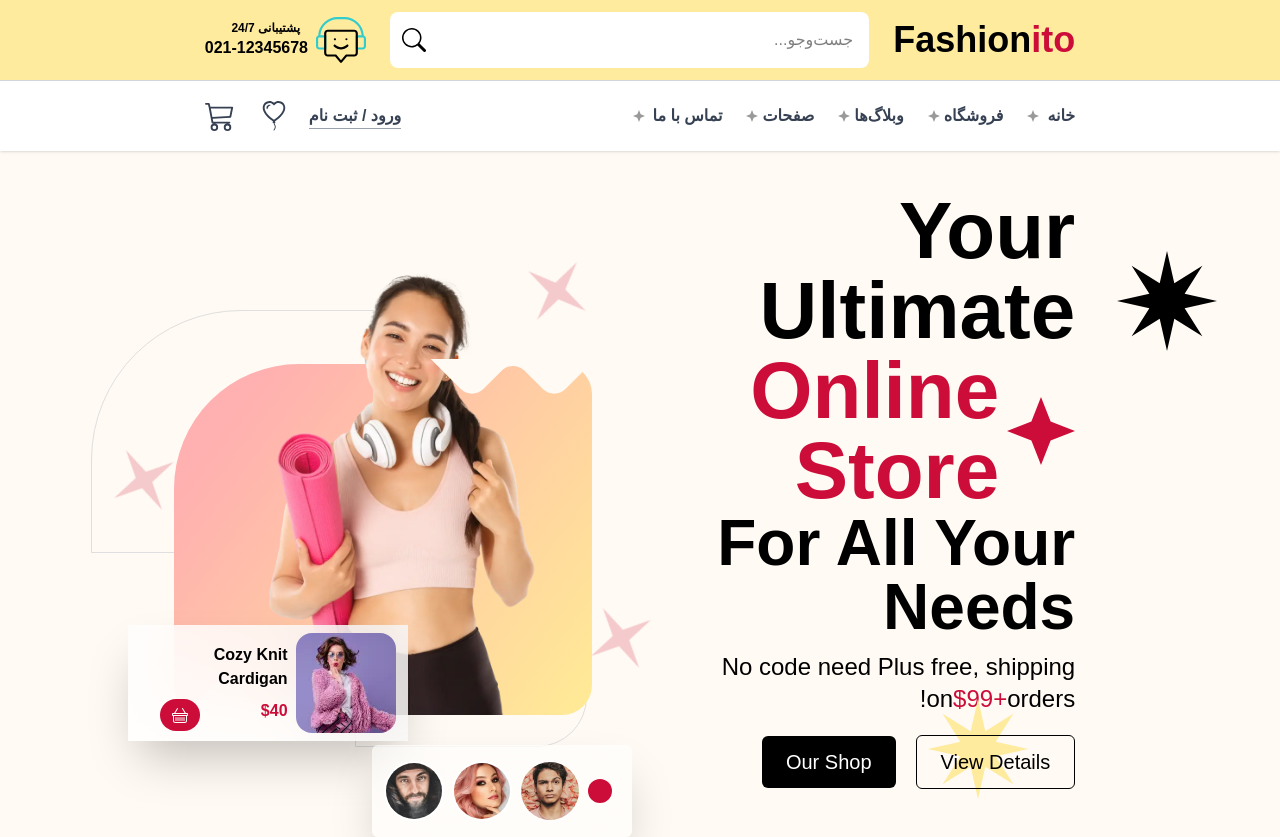
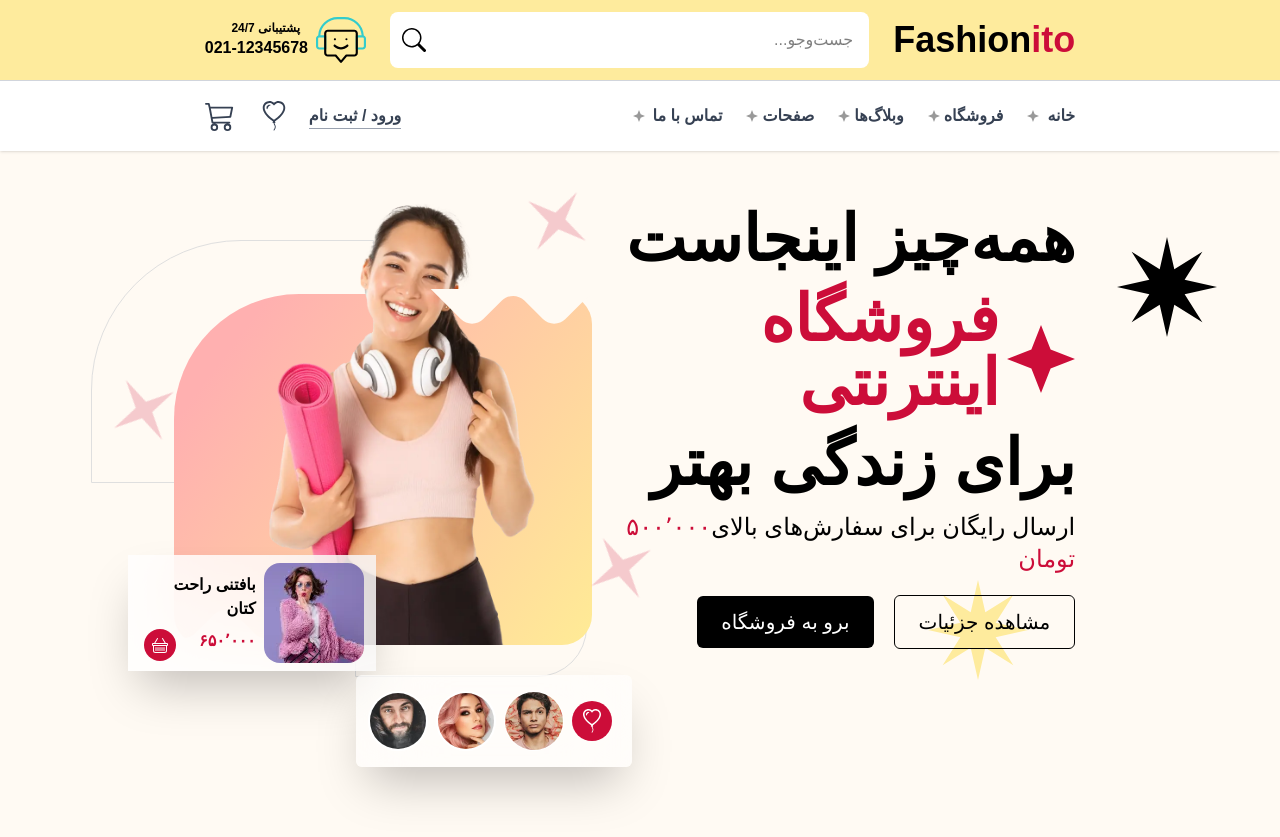
Before and after one commit to aliir7/Fashionito-Nextjs-Shop, a Next.js app: page / in a window 1280 px wide. After the commit the page ends 800 px from the top, so only its background shows below. Built offline with nearby package versions, Linux system fonts and the light colour scheme; a web font is replaced by a local one.

Commit message:
fix bottom nav & persian texts

```diff
--- a/Components/Navbar/BottomNav.tsx
+++ b/Components/Navbar/BottomNav.tsx
@@ -39,7 +39,7 @@ function BottomNav() {
         {/* desktop logo */}
         <Link
           href="/"
-          className={`text-3xl lg:text-4xl font-bold text-black ${
+          className={`text-3xl lg:text-4xl font-bold text-black hidden ${
             isFixed ? "lg:flex" : "hidden"
           }`}
         >
--- a/Components/UI/Index/Hero/Hero.tsx
+++ b/Components/UI/Index/Hero/Hero.tsx
@@ -18,39 +18,39 @@ function Hero() {
           {/* Hero Content Section */}
           <div className="w-full lg:w-1/2">
             <div className="hero-content">
-              <h3 className="text-5xl md:text-7xl lg:text-[5rem] font-semibold">
-                Your Ultimate
+              <h3 className="text-4xl md:text-5xl my-4 lg:text-[4rem] font-semibold">
+                همه‌چیز اینجاست
               </h3>
               <div className="flex items-center gap-2">
                 <Image src={heroShape1} alt="hero-shape1" />
-                <h3 className="text-5xl md:text-7xl lg:text-[5rem] font-semibold text-secondary">
-                  Online Store
+                <h3 className="text-4xl md:text-5xl lg:text-[4rem] mb-4 font-semibold text-secondary">
+                  فروشگاه اینترنتی
                 </h3>
               </div>
               <h3 className="text-4xl md:text-5xl lg:text-[4rem] font-semibold">
-                For All Your Needs
+                برای زندگی بهتر
               </h3>
-              <p className="mt-3 text-xl md:text-2xl">
-                No code need Plus free, shipping on
-                <span className="text-secondary">$99+</span>orders!
+              <p className="mt-4 text-xl md:text-2xl">
+                ارسال رایگان برای سفارش‌های بالای
+                <span className="text-secondary">۵۰۰٬۰۰۰ تومان</span>
               </p>
               {/* Cta Button */}
               <div className="flex items-center gap-5 mt-5">
                 <Link href="/Shop/12">
                   <button
                     type="button"
-                    className="btn border border-black hover:bg-black hover:text-white cursor-pointer text-xl px-6 py-3 rounded-md transition-all duration-300"
+                    className="btn border border-black hover:bg-black hover:text-white cursor-pointer text-sm lg:text-xl px-6 py-3 rounded-md transition-all duration-300"
                   >
-                    View Details
+                    مشاهده جزئیات
                   </button>
                 </Link>
 
                 <Link href="/Shop">
                   <button
                     type="button"
-                    className="btn bg-black text-white cursor-pointer text-xl px-6 py-3 rounded-md transition-all duration-300"
+                    className="btn bg-black text-white cursor-pointer text-sm lg:text-xl px-6 py-3 rounded-md transition-all duration-300"
                   >
-                    Our Shop
+                    برو به فروشگاه
                   </button>
                 </Link>
               </div>
@@ -73,16 +73,18 @@ function Hero() {
                   className="rounded-2xl"
                 />
                 <div className="w-full lg:w-1/2 relative">
-                  <h3 className="font-semibold">Cozy Knit Cardigan</h3>
-                  <h3 className="font-semibold mt-2 text-secondary">$40</h3>
-                  <div className="absolute -bottom-2 left-0 bg-secondary hover:bg-primary hover:text-black cursor-pointer text-white py-2 px-3 rounded-full transition-all duration-300">
+                  <h3 className="font-semibold">بافتنی راحت کتان</h3>
+                  <h3 className="font-semibold mt-2 text-secondary">۶۵۰٬۰۰۰</h3>
+                  <div className="absolute -bottom-2 left-0 bg-secondary hover:bg-primary hover:text-black cursor-pointer text-white py-2 px-2 rounded-full transition-all duration-300">
                     <BsBasket />
                   </div>
                 </div>
               </div>
               {/*  hero text wrap */}
               <div className="absolute top-120 -right-10 z-10 hero-text-wrap shadow-2xl backdrop-blur-2xl bg-[#ffffff8e] px-5 py-4 flex items-center gap-2 rounded-md">
-                <BsBalloonHeart className="text-2xl bg-secondary hover:bg-primary text-white hover:text-black px-3 py-2 rounded-full transition-all duration-300 cursor-pointer" />
+                <div className="text-2xl bg-secondary hover:bg-primary text-white hover:text-black px-2 py-2 rounded-full transition-all duration-300 cursor-pointer">
+                  <BsBalloonHeart />
+                </div>
                 <div className="flex me-2">
                   <Image
                     width={60}
```
